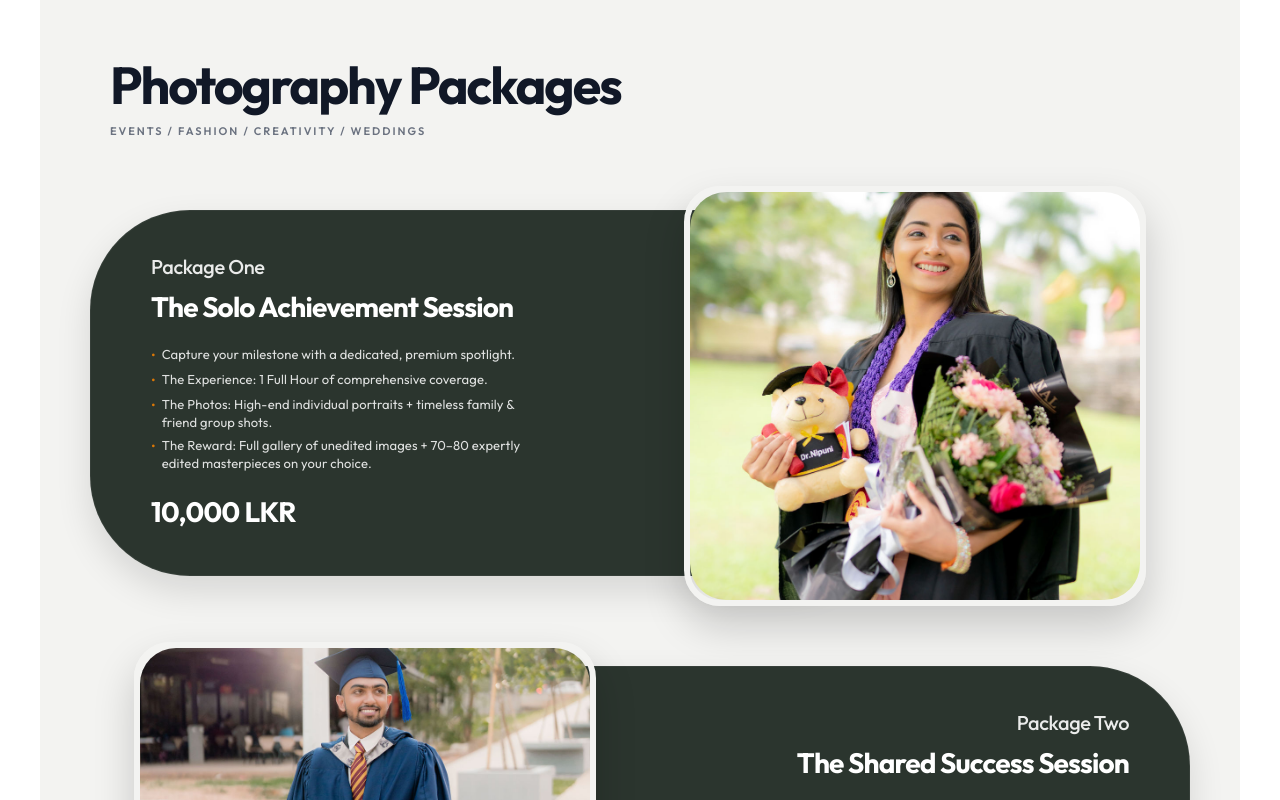
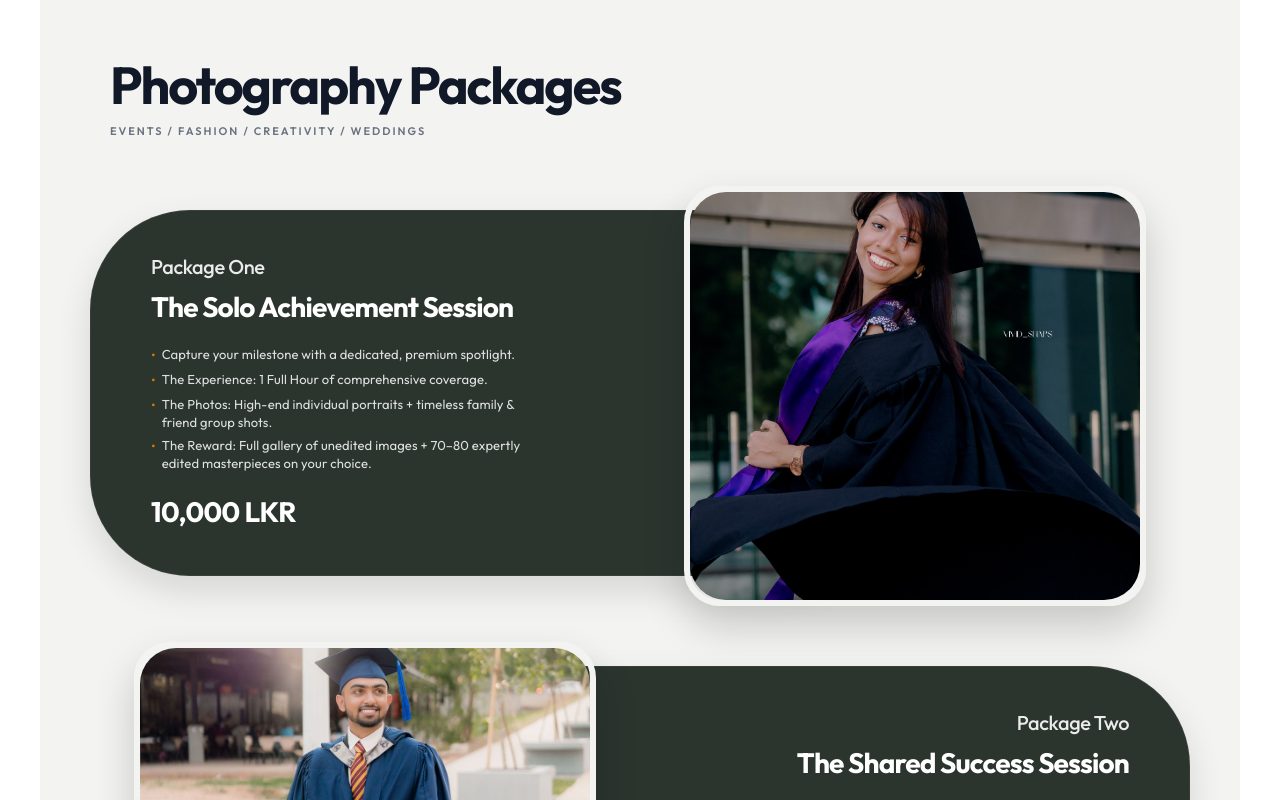
Before and after one commit to nipunnirman/vivid-snap-graduation, a React (Vite) app: page / in a window 1280 px wide. Shown: the part 440-1240 px from the top of the page. Built offline with nearby package versions, Linux system fonts and the light colour scheme; a web font is replaced by a local one.

Commit message:
Update Pricing.jsx

```diff
--- a/src/components/Pricing.jsx
+++ b/src/components/Pricing.jsx
@@ -7,7 +7,7 @@ export default function Pricing() {
       name: 'Package One',
       title: 'The Solo Achievement Session',
       price: '10,000 LKR',
-      photo: '/Highlights/RJN09611.jpg',
+      photo: '/WhatsApp Image 2026-06-11 at 3.45.13 AM.jpeg',
       details: 'Capture your milestone with a dedicated, premium spotlight. • The Experience: 1 Full Hour of comprehensive coverage. • The Photos: High-end individual portraits + timeless family & friend group shots. • The Reward: Full gallery of unedited images + 70–80 expertly edited masterpieces on your choice.'
     },
     {
```
